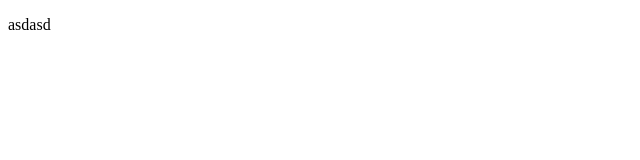
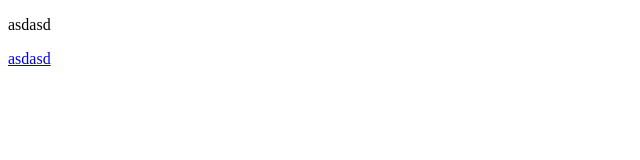
Before and after one commit to julimerlo/primerrepo, a plain HTML site: page index.html in a window 1280 px wide. Shown: the full height of the page, 0-640 px from the left. Drawn offline with Linux system fonts and the light colour scheme.

Commit message:
negrito culo roto

```diff
--- a/index.html
+++ b/index.html
@@ -10,6 +10,7 @@
 
 <body>
     <p>asdasd</p>
+    <a href="12312">asdasd</a>
 </body>
 
 </html>
```
